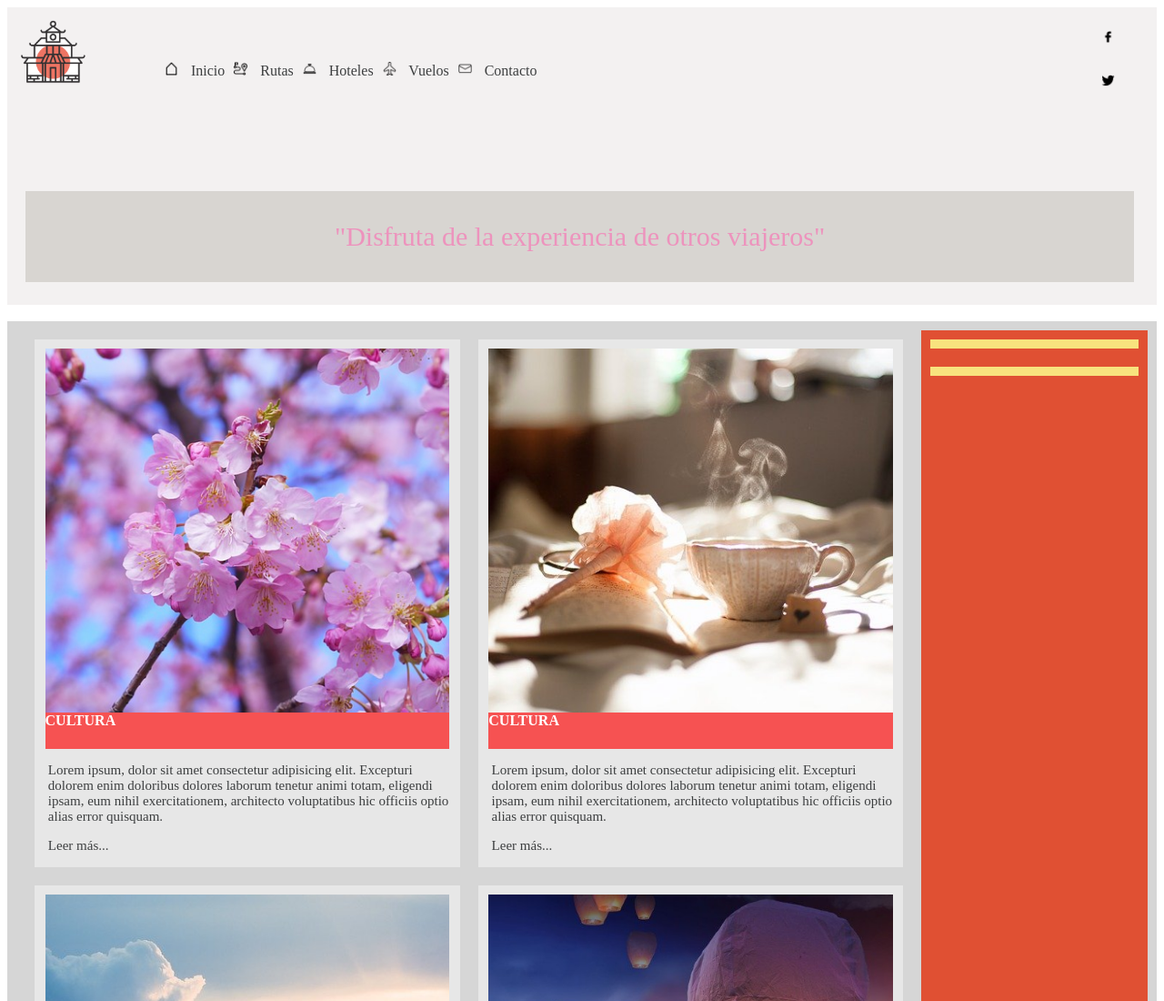
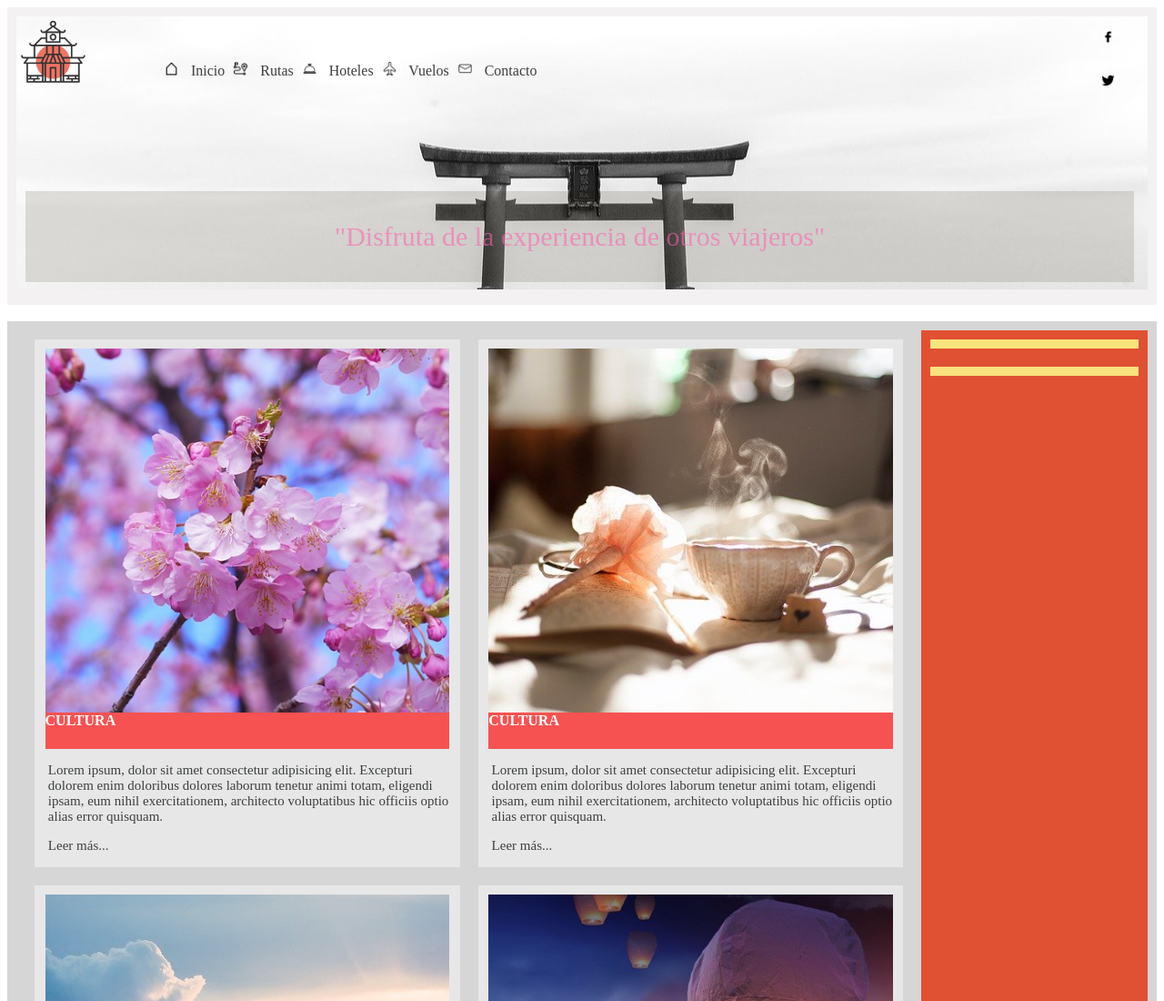
Before and after one commit to LauraJimVal/flex_exercici_2, a plain HTML site: page index.html in a window 1280 px wide. Shown: the top 1100 px of the page at 91% size. Drawn offline with Linux system fonts and the light colour scheme.

Commit message:
Modificación ruta de imágenes

```diff
--- a/styles/estilos.css
+++ b/styles/estilos.css
@@ -9,7 +9,7 @@
 
 .flex-container{
     display: flex;
-    background-image:url("images/fons.jpg");
+    background-image:url("/images/fons.jpg");
     background-position: center;
     width: 100%;
     height: 300px;
```
